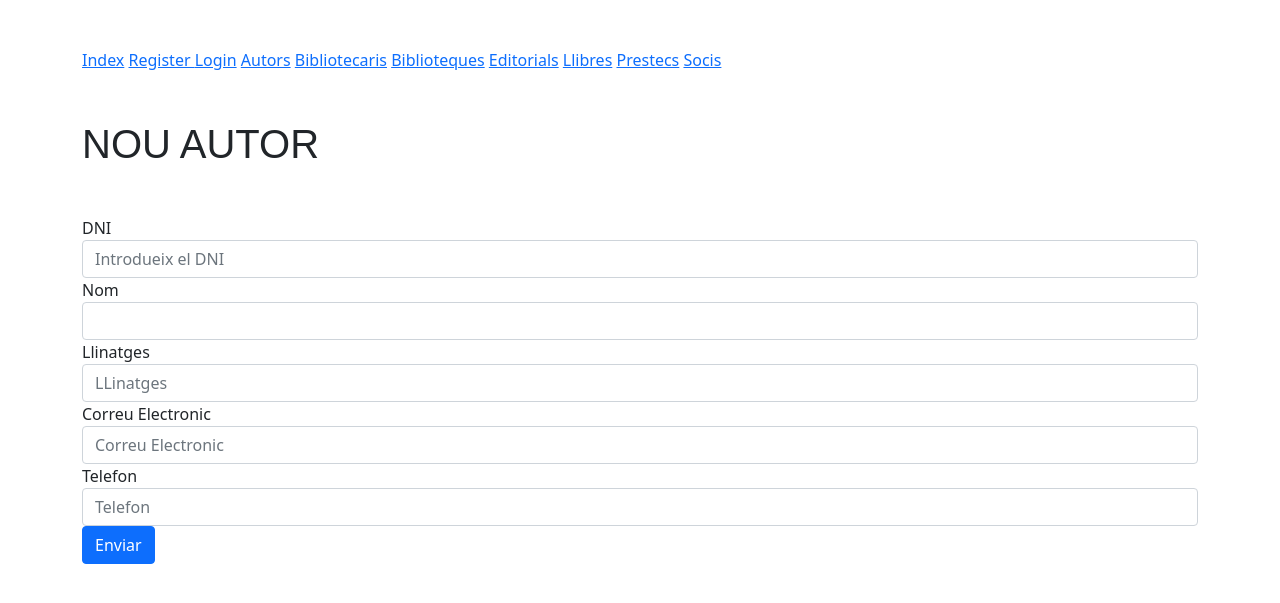
After one commit to mlorentet/Biblioteca, a PHP site: page /new-autor.php in a window 1280 px wide. The commit adds this page. Shown: the top 603 px of the page. Run offline with PHP 8.4, Linux system fonts and the light colour scheme; data that the repository does not hold is empty.

Commit message:
Delete/Update/Insert Autor

```diff
--- /dev/null
+++ b/css/style.css
@@ -0,0 +1,3 @@
+h1 {
+    font-family: Arial;
+}
--- /dev/null
+++ b/new-autor.php
@@ -0,0 +1,66 @@
+<!DOCTYPE html>
+<html>
+<head>
+    <title>New Autor</title>
+</head>
+<?php include 'includes/head.php'; ?>
+
+<?php
+$Autor = null;
+if (isset($_GET['DNI'])){
+    $DNI_Autor = $_GET['DNI'];
+    $query = "SELECT * FROM Autor WHERE DNI = '$DNI_Autor' ";
+    $result = mysqli_query($dbh, $query) or die(mysqli_error($dbh));
+    $Autor = mysqli_fetch_assoc($result);
+}
+
+if($Autor != null){
+    $action = 'scripts/update-autor.php';
+} else {
+    $action = 'scripts/insert-autor.php';
+}
+?>
+
+    <body>
+        <div class="container">
+            <section class="mb-5 mt-5">
+                <?php
+                include 'includes/header.html';
+                ?>
+                <h1 class="mb-5 mt-5">
+                    <?php
+                    if ($Autor == null)
+                        echo 'NOU AUTOR';
+                    else
+                        echo "EDITA L'AUTOR";
+                    ?>
+                </h1>
+            </section>
+            <section>
+                <form action="<?=$action?>" method="POST">
+                    <div class="form-group">
+                        <label for="DNI">DNI</label>
+                        <input value="<?=$Autor['DNI'];?>" type="text" name="dni" class="form-control" placeholder="Introdueix el DNI" pattern="[0-9]{8}[A-Za-z]{1}" title="Debe poner 8 números y una letra" required>
+                    </div>
+                    <div class="form-group">
+                        <label for="Nom">Nom</label>
+                        <input value="<?=$Autor['Nom'];?>" type="text" name="name" class="form-control" maxlength="65" required>
+                    </div>
+                    <div class="form-group">
+                        <label for="Llinatges">Llinatges</label>
+                        <input value="<?=$Autor['Llinatges'];?>" type="text" name="surname" class="form-control" placeholder="LLinatges" maxlength="100" required>
+                    </div>
+                    <div class="form-group">
+                        <label for="correu_electronic">Correu Electronic</label>
+                        <input type="email" value="<?=$Autor['correu_electronic'];?>" name="email" class="form-control" placeholder="Correu Electronic" maxlength="100" required>
+                    </div>
+                    <div class="form-group">
+                        <label for="Telefon">Telefon</label>
+                        <input type="tel" value="<?=$Autor['Telefon'];?>" name="phone" class="form-control" placeholder="Telefon" maxlength="10" required>
+                    </div>
+                    <button type="submit" class="btn btn-primary">Enviar</button>
+                </form>
+            </section>
+        </div>
+    </body>
+</html>
--- a/new-soci.php
+++ b/new-soci.php
@@ -53,7 +53,7 @@ if($Soci != null){
                     <div class="form-group">
                         <label for="Nacionalitat">Nacionalitat</label>
                         <select value="Andorran" name="nationality">
-                            <!--<option value="">-- selecciona la teva nacionalitat --</option>-->
+                            <--<option value="">-- selecciona la teva nacionalitat --</option>-->
                             <option value="afghan">Afghan</option>
                             <option value="albanian">Albanian</option>
                             <option value="algerian">Algerian</option>
```
Also changed, not shown: Autor.php (+31 -15 lines), scripts/delete-autor.php (added, +16 -0 lines), scripts/insert-autor.php (added, +19 -0 lines), scripts/update-autor.php (added, +19 -0 lines).
